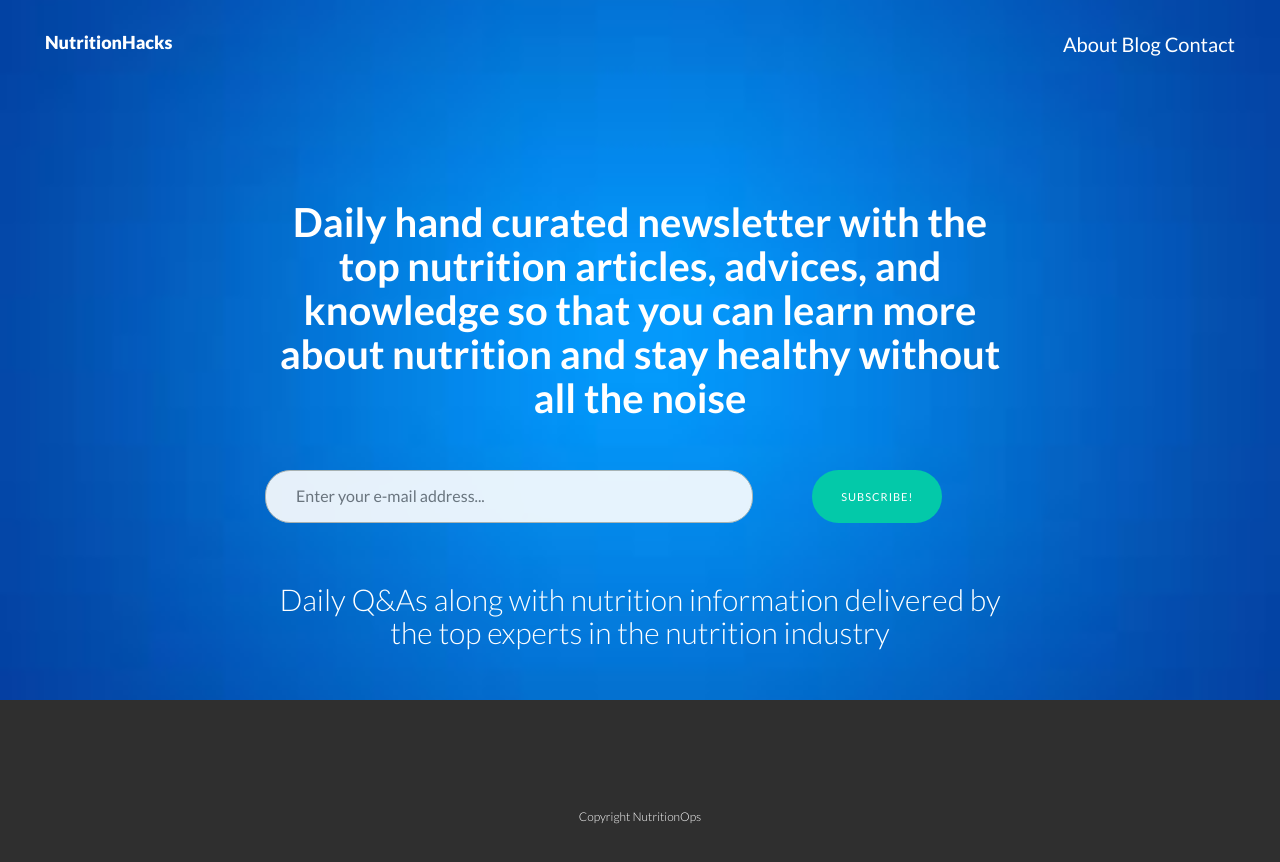
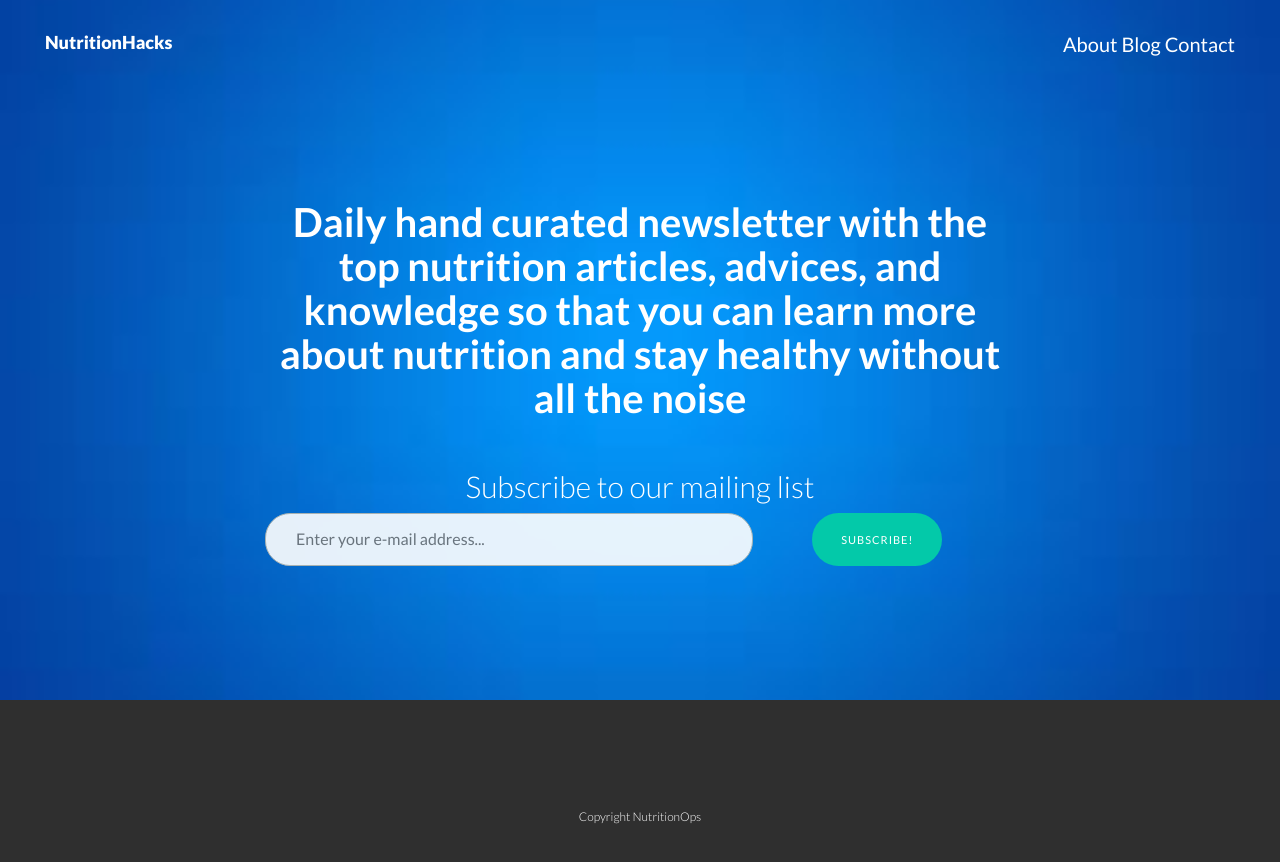
Before and after one commit to nutritionops/index.html, a plain HTML site: page index.html in a window 1280 px wide. Drawn offline with nearby package versions, Linux system fonts and the light colour scheme; some packages are replaced by stand-ins of ours; a script that the page names is missing.

Commit message:
Update index.html

```diff
--- a/index.html
+++ b/index.html
@@ -42,13 +42,25 @@
         <div class="row">
           <div class="col-md-8 col-md-offset-2 centered">
             <h1>Daily hand curated newsletter with the top nutrition articles, advices, and knowledge so that you can learn more about nutrition and stay healthy without all the noise</h1>
-            <div class="mtb">
-              <form role="form" action="register.php" method="post" enctype="plain">
-                <input type="email" name="email" class="subscribe-input" placeholder="Enter your e-mail address..." required>
-                <button class='btn btn-conf btn-green' type="submit">Subscribe!</button></br></br></br>
-                <h2>Daily Q&As along with nutrition information delivered by the top experts in the nutrition industry</h2>
-              </form>
-            </div><!--/mt-->
+                  <div class="mtb">
+           <!-- Begin MailChimp Signup Form -->
+
+<form action="//nutritionhacks.us15.list-manage.com/subscribe/post?u=eb72a97a01bc12f922b39c794&amp;id=43c0e9eb4e" method="post" id="mc-embedded-subscribe-form" name="mc-embedded-subscribe-form" class="validate" target="_blank" novalidate>
+
+	<h2>Subscribe to our mailing list</h2>
+
+	<input type="email" name="email" class="subscribe-input" placeholder="Enter your e-mail address..." required>
+
+	  <!-- real people should not fill this in and expect good things - do not remove this or risk form bot signups-->
+
+   <button class='btn btn-conf btn-green' type="submit">Subscribe!</button></div>
+
+</form>
+
+
+<!--End mc_embed_signup-->
+
+          </div>
 
           </div>
         </div><!--/row-->
```
